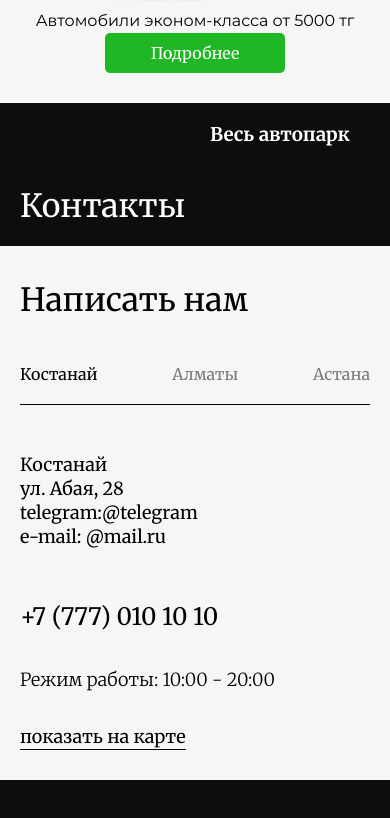
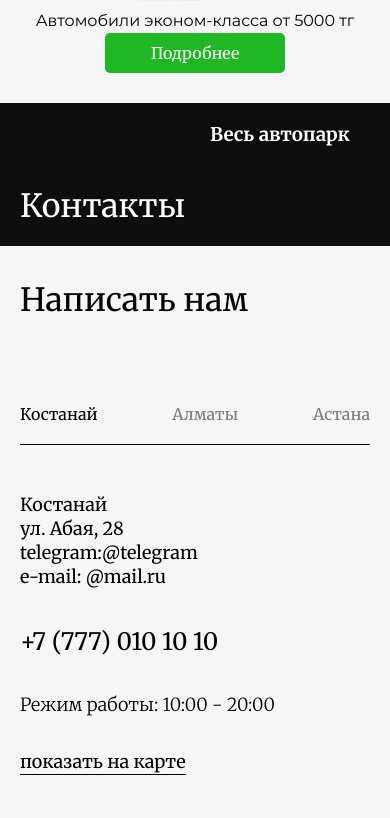
Before and after one commit to Ertaev/RentCulture, a React (Create React App) app: page / in a window 390 px wide. Shown: the part 2111-2929 px from the top of the page. Before the commit the page ends 2891 px from the top, so only its background shows below. Built offline with nearby package versions, Linux system fonts and the light colour scheme; no server answers.

Commit message:
fixed tabs

```diff
--- a/src/components/autopark/Autopark.js
+++ b/src/components/autopark/Autopark.js
@@ -10,7 +10,6 @@ import Carousel from 'react-multi-carousel';
 
 const Autopark = () => {
   const [index, setIndex] = useState(0);
-
   const [tabIndex, setTabIndex] = useState(0);
 
   const responsive = {
--- a/src/components/burgerMenu/BurgerMenu.js
+++ b/src/components/burgerMenu/BurgerMenu.js
@@ -1,10 +1,21 @@
-import React from 'react'
+import React, { useRef, useEffect } from 'react'
 
 import "./BurgerMenu.scss"
 import Callback from './Callback'
 import Menu from './Menu'
 
-const BurgerMenu = ({ clickToCallBack, clickToMenu }) => {
+const BurgerMenu = ({ clickToCallBack, clickToMenu, setClickToCallBack, setClickToMenu }) => {
+  let menuRef = useRef()
+
+  useEffect(() => {
+    document.addEventListener("mousedown", (event) => {
+      if (!menuRef.current.contains(event.target)) {
+        setClickToCallBack(false)
+        setClickToMenu(false)
+      }
+    })
+  })
+
   const body = document.querySelector('body');
   if (clickToCallBack ||  clickToMenu) {
     body.style.overflow = "hidden"
@@ -13,7 +24,7 @@ const BurgerMenu = ({ clickToCallBack, clickToMenu }) => {
   }
 
   return (
-    <div className={ clickToCallBack || clickToMenu ? "menu container" : "menu menu-close container" } >
+    <div ref={menuRef} className={ clickToCallBack || clickToMenu ? "menu container" : "menu menu-close container" } >
       <Menu clickToMenu={clickToMenu} />
 
       <Callback clickToCallBack={clickToCallBack} />
--- a/src/components/contacs/Contacs.js
+++ b/src/components/contacs/Contacs.js
@@ -1,27 +1,29 @@
-import React from 'react'
+import React, { useState } from 'react'
 
 import "./Contacs.scss"
 
 const Contacs = () => {
+  const [index, setIndex] = useState(0);
+
   return (
     <div className="contacts page-wrap">
       <div className="page-wrap__header d-flex ai-center jc-between">
         <h2>Контакты</h2>
       </div>
 
-      <div className="page-wrap__content d-flex ai-center jc-between">
+      <div className="page-wrap__content d-flex ai-center">
         <h3>Написать нам</h3>
 
         <div className='contacts-info d-flex'>
           <div className="contacts-info__left">
             <ul className="tabs-togglers">
-              <li className="tab-toggler">Костанай</li>
-              <li className="tab-toggler opacity">Алматы</li>
-              <li className="tab-toggler opacity">Астана</li>
+              <li className={`tab-toggler ${index === 0 ? "" : "opacity"}`} onClick={() => setIndex(0)} >Костанай</li>
+              <li className={`tab-toggler ${index === 1 ? "" : "opacity"}`} onClick={() => setIndex(1)} >Алматы</li>
+              <li className={`tab-toggler ${index === 2 ? "" : "opacity"}`} onClick={() => setIndex(2)} >Астана</li>
             </ul>
 
             <div className="tabs-info border-top">
-              <div className="tab-info pt-48 tab--active" data-tab="contact_0">
+              <div className={`tab-info pt-48 ${index === 0 ? "" : "hide"}`}>
                 <p className="text-column">
                   Костанай<br />
                   ул. Абая, 28<br />
@@ -35,7 +37,7 @@ const Contacs = () => {
                 </p>
               </div>
 
-              {/* <div className="tab-info pt-48 hide" data-tab="contact_1">
+              <div className={`tab-info pt-48 ${index === 1 ? "" : "hide"}`}>
                 <p className="text-column">
                   Алматы<br />
                   ул. Абая, 28<br />
@@ -49,7 +51,7 @@ const Contacs = () => {
                 </p>
               </div>
 
-              <div className="tab-info pt-48 hide" data-tab="contact_2">
+              <div className={`tab-info pt-48 ${index === 2 ? "" : "hide"}`}>
                 <p className="text-column">
                   Астана<br />
                   ул. Абая, 28<br />
@@ -61,12 +63,12 @@ const Contacs = () => {
                   e-mail:
                   <a href="mailto:info@chipsa.ru" > @mail.ru </a>
                 </p>
-              </div> */}
+              </div>
             </div>
           </div>
 
           <div className="contacts-info__right">
-            <div className="tab-info tab--active" data-tab="contact_0">
+            <div className={`tab-info ${index === 0 ? "" : "hide"}`}>
               <a href="tel:+7" className="mobile"> +7 (777) 010 10 10 </a>
 
               <p className="time">Режим работы: 10:00 - 20:00</p>
@@ -74,7 +76,7 @@ const Contacs = () => {
               <a href="#" className="map"> показать на карте </a>
             </div>
 
-            {/* <div className="tab-info hide" data-tab="contact_1">
+            <div className={`tab-info ${index === 1 ? "" : "hide"}`}>
               <a href="tel:+7" className="mobile"> +7 (777) 777 77 77 </a>
 
               <p className="time">Режим работы: 10:00 - 20:00</p>
@@ -82,13 +84,13 @@ const Contacs = () => {
               <a href="#" className="map"> показать на карте </a>
             </div>
 
-            <div className="tab-info hide" data-tab="contact_2">
+            <div className={`tab-info ${index === 2 ? "" : "hide"}`}>
               <a href="tel:+7" className="mobile"> +7 (777) 111 11 11 </a>
 
               <p className="time">Режим работы: 10:00 - 20:00</p>
 
               <a href="#" className="map"> показать на карте </a>
-            </div> */}
+            </div>
           </div>
         </div>
       </div>
--- a/src/components/contacs/Contacs.scss
+++ b/src/components/contacs/Contacs.scss
@@ -2,7 +2,7 @@
   .page-wrap__content {
     color: #000;
     flex-direction: column;
-    justify-content: center;
+    justify-content: inherit;
 
     h3 {
       width: 100%;
@@ -13,11 +13,13 @@
     }
     .contacts-info {
       width: 100%;
+      margin-top: 40px;
     }
 
     .contacts-info__left {
       width: 300px;
       margin-right: 100px;
+      height: 150px;
       .tabs-togglers {
         display: flex;
         align-items: center;
@@ -30,6 +32,18 @@
         }
       }
       .tabs-info {
+        position: relative;
+        .tab-info {
+          position: absolute;
+          transform: matrix(1, 0, 0, 1, 0, 0);
+          height: 150px;
+          opacity: 1;
+          transition: transform .5s ease-in-out, opacity .2s ease-in-out;
+          &.hide {
+            transform: matrix(1, 0, 0, 1, 0, 20);
+            opacity: 0;
+          }
+        }
         p {
           font-family: 'Merriweather', serif;
           font-size: 18px;
@@ -40,6 +54,20 @@
     }
 
     .contacts-info__right {
+      position: relative;
+      width: calc(100% - 300px);
+      height: 220px;
+      .tab-info {
+        position: absolute;
+        height: 220px;
+        transform: matrix(1, 0, 0, 1, 0, 0);
+        opacity: 1;
+        transition: transform .5s ease-in-out, opacity .2s ease-in-out;
+        &.hide {
+          transform: matrix(1, 0, 0, 1, 0, 20);
+          opacity: 0;
+        }
+      }
       .mobile {
         font-family: 'Merriweather', serif;
         font-size: 24px;
@@ -99,8 +127,9 @@
         height: auto;
 
         .contacts-info__right {
+          width: 100%;
           position: relative;
-          margin-top: 50px;
+          margin-top: 70px;
           top: 0px;
         }
       }
--- a/src/layouts/HeaderLayout.js
+++ b/src/layouts/HeaderLayout.js
@@ -177,6 +177,8 @@ const HeaderLayout = () => {
         <BurgerMenu
           clickToCallBack={clickToCallBack}
           clickToMenu={clickToMenu}
+          setClickToCallBack={setClickToCallBack}
+          setClickToMenu={setClickToMenu}
         />
 
         <div className="header d-flex ai-center jc-between">
```
